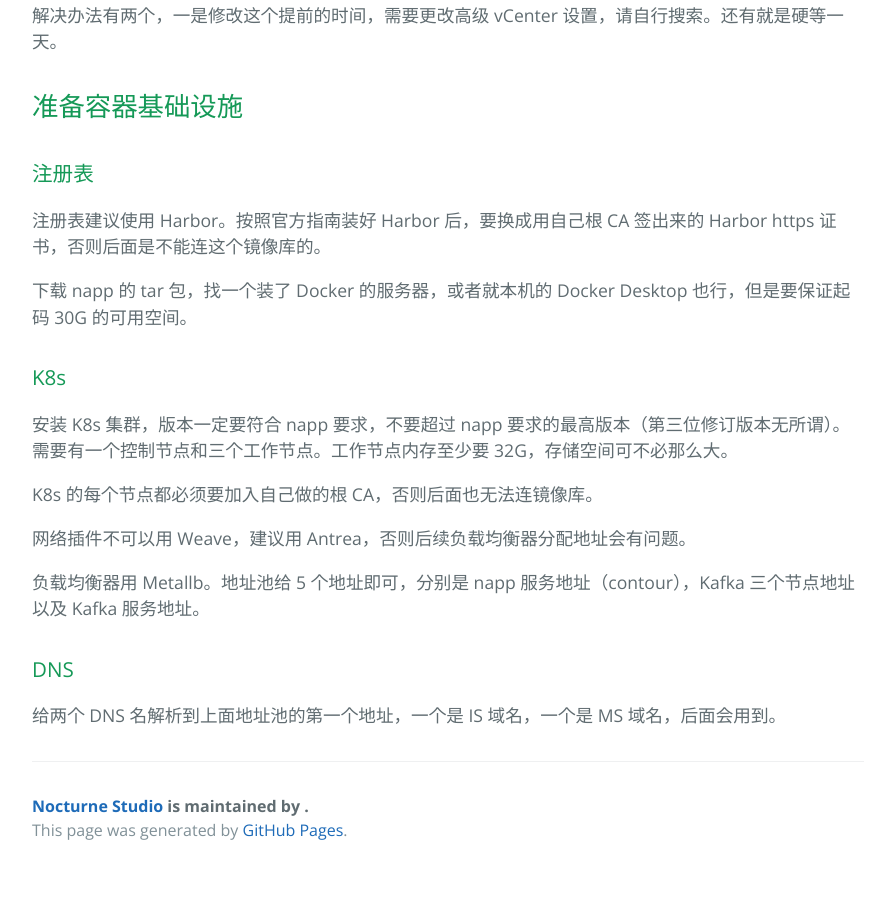
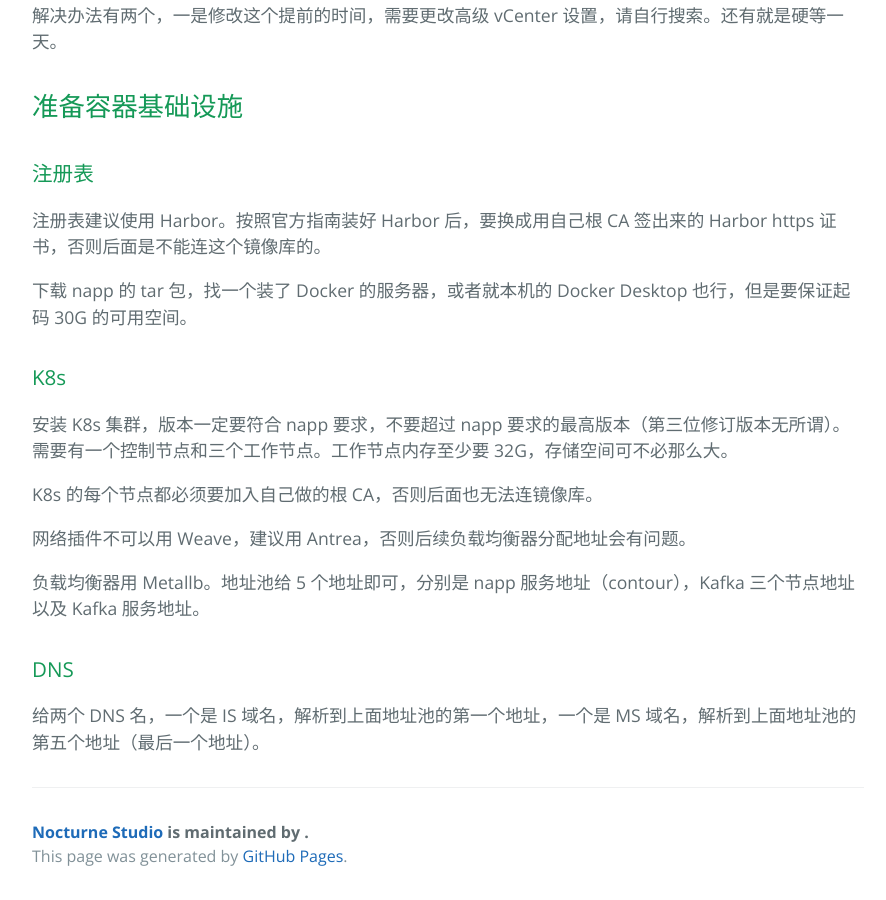
Before and after one commit to spadeq/spadeq.github.io, a Jekyll site: the page built from _posts/2023-09-08-vmware-nsx-application-platform-airgap-walkthrough.markdown, in a window 1280 px wide and 900 px high, scrolled down 1624 px. Shown: the whole window, without its empty margins (192-1078 px from the left). Built offline with Jekyll 4.4.1, drawn with Linux system fonts in a browser that asks for light colours; before the commit the page ends 2498 px from its top, so only the background shows below that.

Commit message:
Update 2023-09-08-vmware-nsx-application-platform-airgap-walkthrough.markdown

```diff
--- a/_posts/2023-09-08-vmware-nsx-application-platform-airgap-walkthrough.markdown
+++ b/_posts/2023-09-08-vmware-nsx-application-platform-airgap-walkthrough.markdown
@@ -70,4 +70,4 @@
 
 ### DNS
 
-给两个 DNS 名解析到上面地址池的第一个地址，一个是 IS 域名，一个是 MS 域名，后面会用到。
+给两个 DNS 名，一个是 IS 域名，解析到上面地址池的第一个地址，一个是 MS 域名，解析到上面地址池的第五个地址（最后一个地址）。
```
